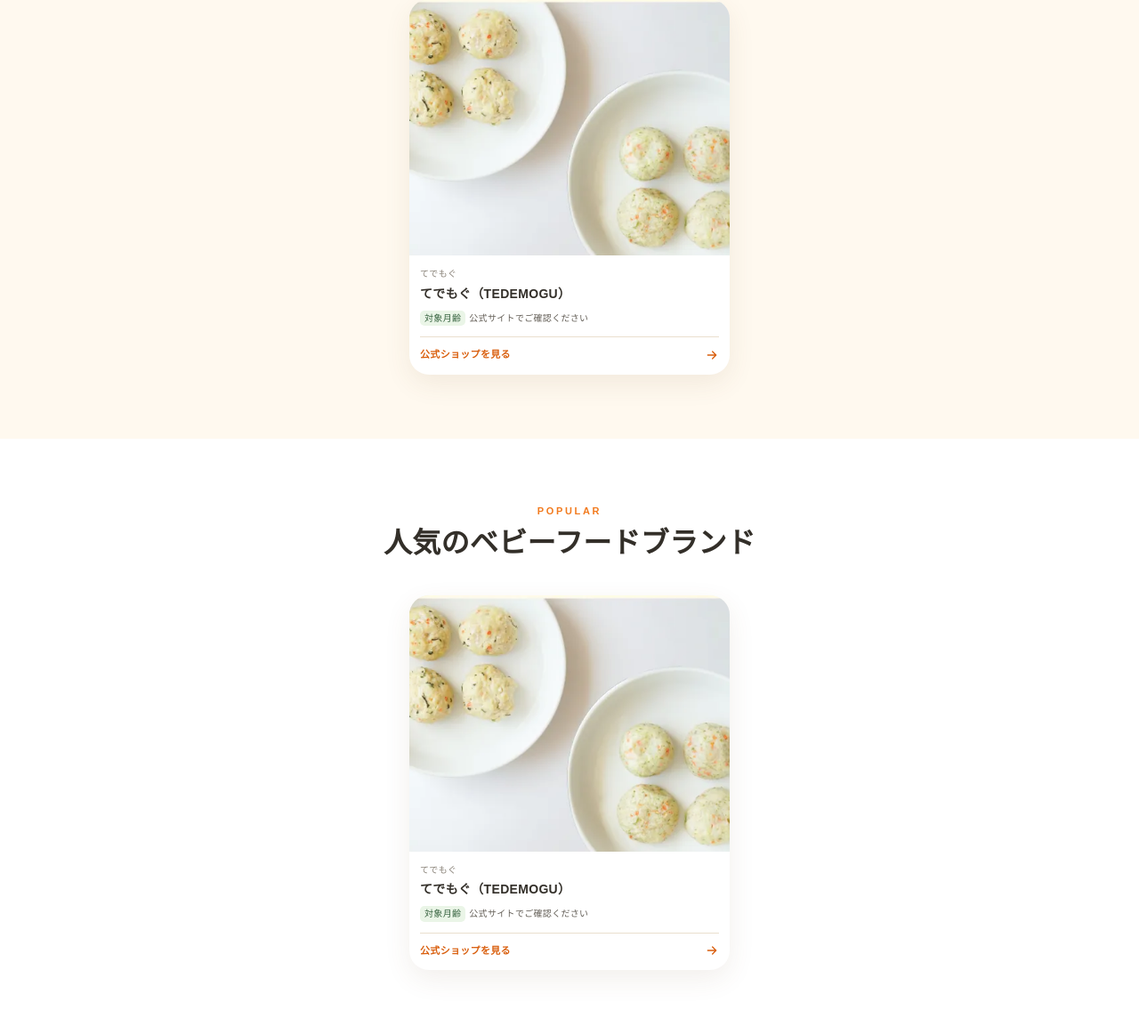
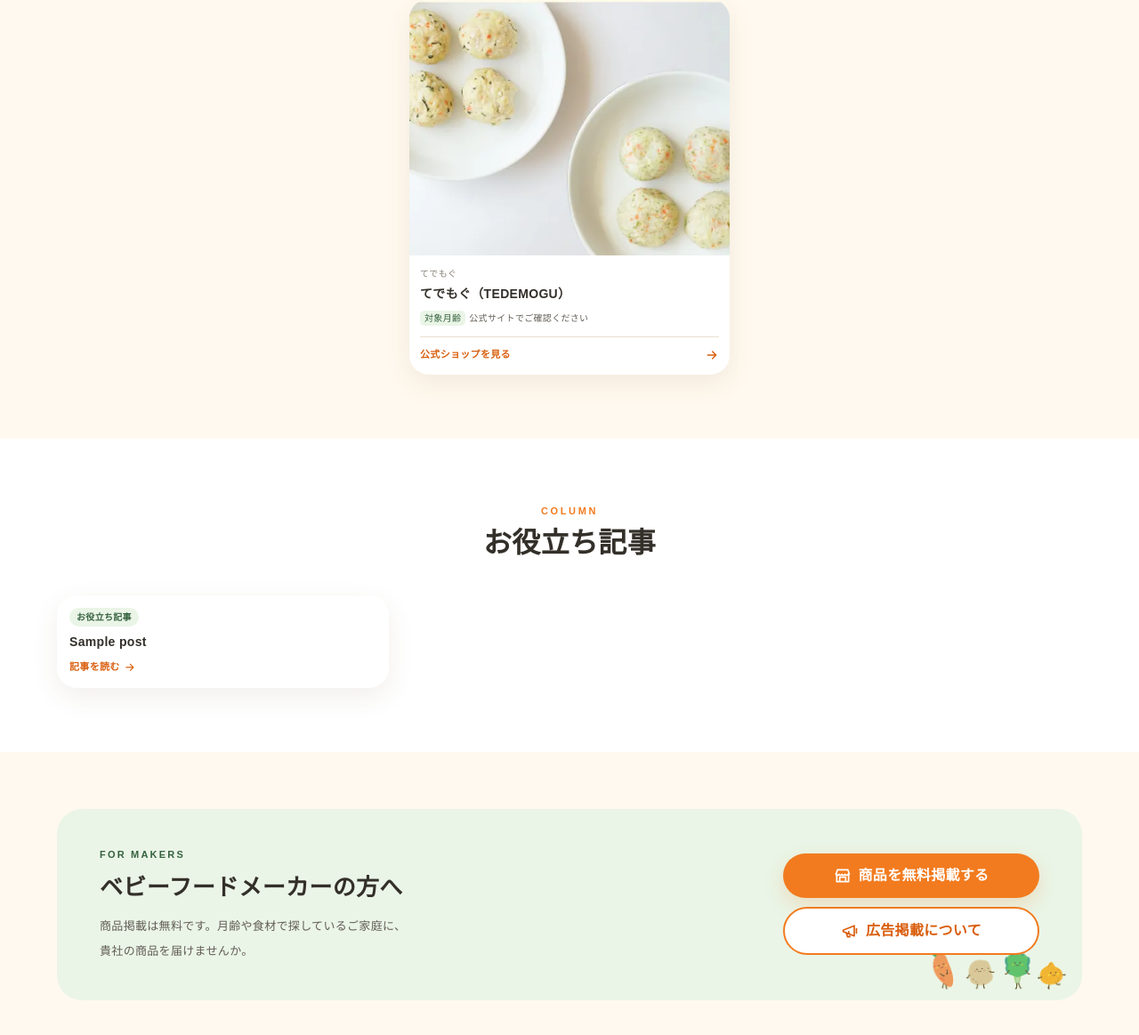
Before and after one commit to hug-inc/babyfood-zukan-codex, a WordPress theme: template wordpress-theme/rinyushoku-zukan/front-page.php in a window 1280 px wide. Shown: the part 3037-4200 px from the top of the page at 89% size. Run offline with PHP 8.4 and a stand-in for WordPress, Linux system fonts and the light colour scheme; the site name, menu and one post (Sample post) are stand-ins, and other content is empty; some web fonts are replaced.

Commit message:
Remove popular brands section

```diff
--- a/wordpress-theme/rinyushoku-zukan/front-page.php
+++ b/wordpress-theme/rinyushoku-zukan/front-page.php
@@ -95,11 +95,10 @@
 	$sections = array(
 		array( 'id' => 'featured', 'en' => 'PICK UP', 'title' => '注目のベビーフードブランド', 'class' => 'product-section--featured', 'rank' => false ),
 		array( 'id' => 'new', 'en' => 'NEW ARRIVALS', 'title' => '新着のベビーフードブランド', 'class' => '', 'rank' => false ),
-		array( 'id' => 'popular', 'en' => 'POPULAR', 'title' => '人気のベビーフードブランド', 'class' => 'product-section--white', 'rank' => false ),
 	);
 	foreach ( $sections as $section ) :
 		$products = rz_get_home_brand_cards( $section['id'], 4 );
-		$is_brand_section = in_array( $section['id'], array( 'featured', 'new', 'popular' ), true );
+		$is_brand_section = in_array( $section['id'], array( 'featured', 'new' ), true );
 		?>
 		<section id="<?php echo esc_attr( $section['id'] ); ?>" class="home-section product-section <?php echo esc_attr( $section['class'] ); ?>" aria-labelledby="<?php echo esc_attr( $section['id'] ); ?>-title">
 			<div class="site-container">
```
